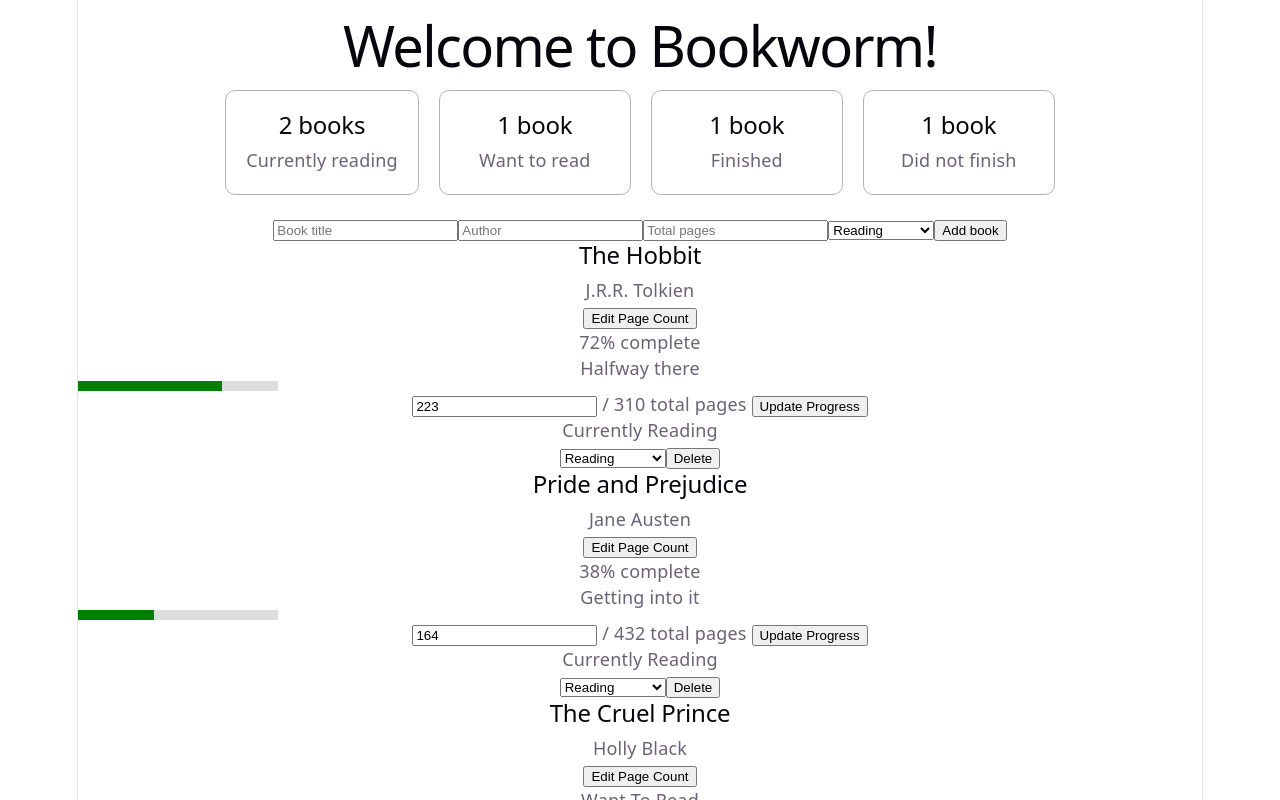
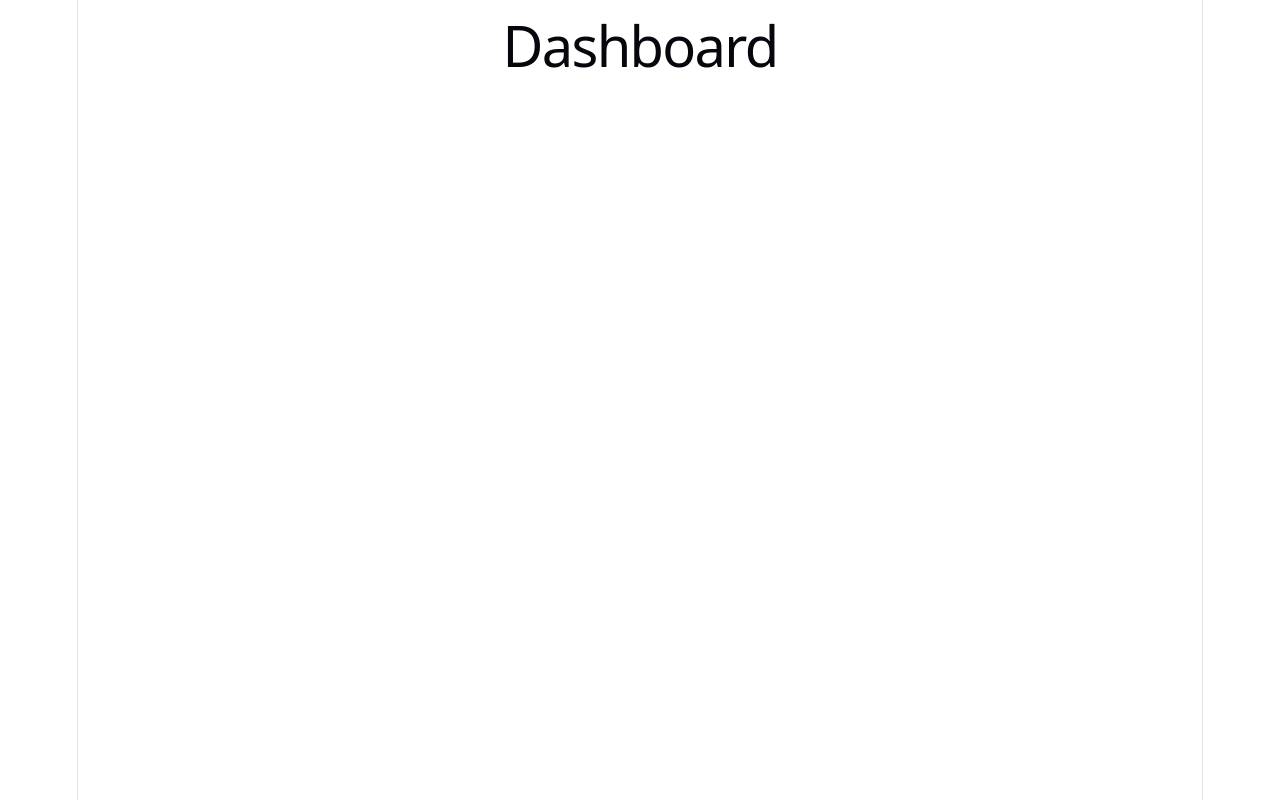
Before and after one commit to Maram-SH/bookworm, a React (Vite) app: page / in a window 1280 px wide. Shown: the top 800 px of the page. Built offline with nearby package versions, Linux system fonts and the light colour scheme.

Commit message:
Add dashboard and library routes to App.jsx

```diff
--- a/src/App.jsx
+++ b/src/App.jsx
@@ -1,5 +1,8 @@
 import { useState } from "react"
 import { BrowserRouter, Routes, Route } from "react-router-dom"
+import Dashboard from "./pages/Dashboard"
+import Library from "./pages/Library"
+
 import "./App.css"
 
 function BookCard(props) {
@@ -307,55 +310,10 @@ function App() {
 
   return (
     <BrowserRouter>
-      <div>
-        <h1>Welcome to Bookworm!</h1>
-
-        <div className="stats-container">
-          {
-            stats.map((stat) => (
-              <div className="stat-card" key={stat.label}>
-                <h2>{stat.count} {stat.count === 1 ? "book" : "books"}</h2>
-                <p>{stat.label}</p>
-              </div>
-            ))
-          }
-        </div>
-
-        <form onSubmit={handleAddBook}>
-          <input type="text" placeholder="Book title" onChange={(event) => setTitle(event.target.value)} value={title} />
-          <input type="text" placeholder="Author" onChange={(event) => setAuthor(event.target.value)} value={author}  />
-          <input type="number" placeholder="Total pages" onChange={(event) => setTotalPages(Number(event.target.value))} value={totalPages} />
-          <select
-            value={status}
-            onChange={(event) => {setStatus(event.target.value)}}
-          >
-            <option value="WANT_TO_READ">Want To Read</option>
-            <option value="READING">Reading</option>
-            <option value="FINISHED">Finished</option>
-            <option value="DNF">Did Not Finish</option>
-          </select>
-
-          <button type="submit">Add book</button>
-        </form>
-
-        {books.map((book) => {
-          return (
-            <BookCard
-              key={book.id}
-              title={book.title}
-              author={book.author}
-              progress={book.progress}
-              totalPages={book.totalPages}
-              status={book.status}
-              onProgressChange={handleProgressChange}
-              onStatusChange={handleStatusChange}
-              onDelete={handleDeleteBook}
-              onPagesChange={handleChangingPages}
-              id={book.id}
-            />
-          )
-        })}
-      </div>
+      <Routes>
+        <Route path="/" element={<Dashboard />} />
+        <Route path="/library" element={<Library />} />
+      </Routes>
     </BrowserRouter>
   )
 }
```
